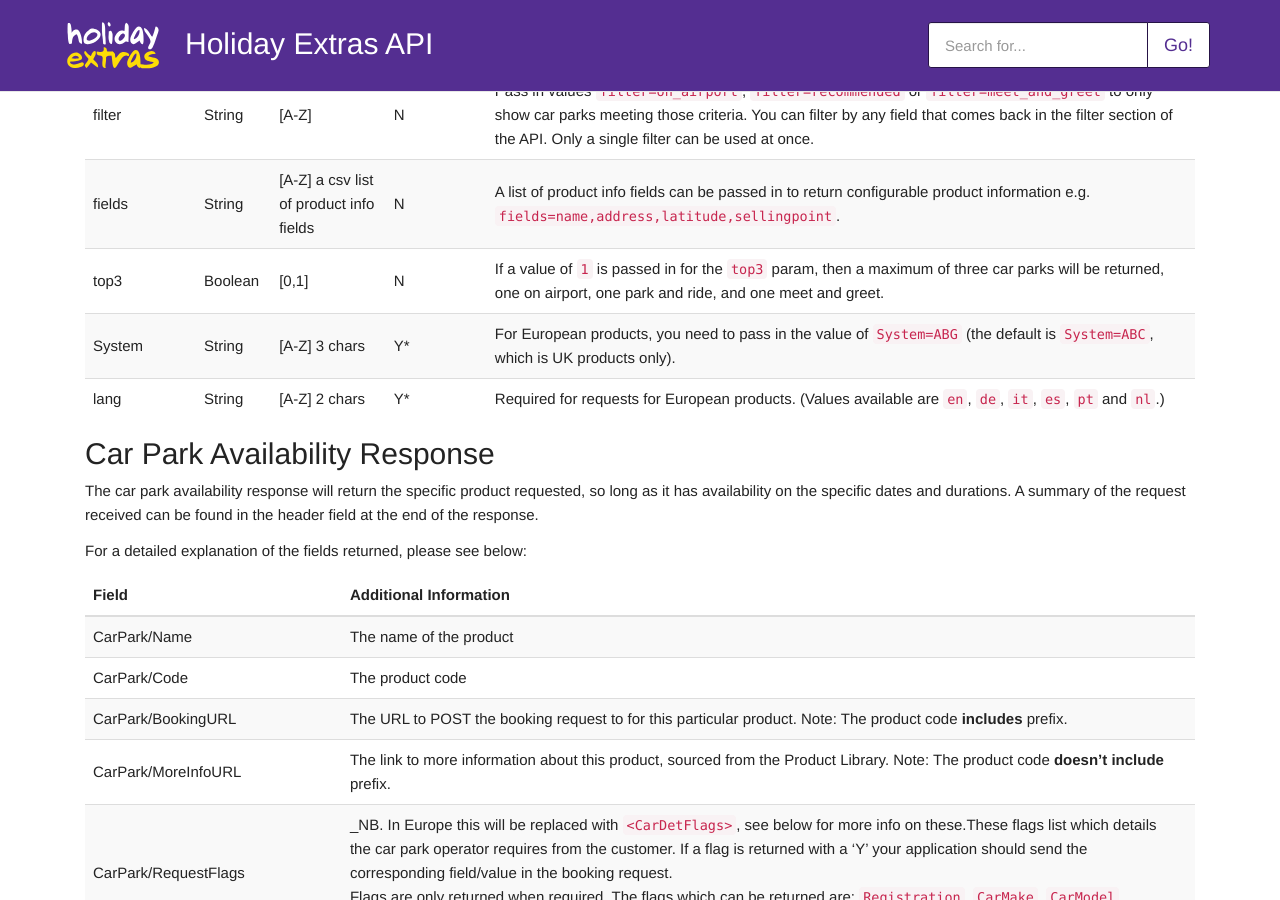
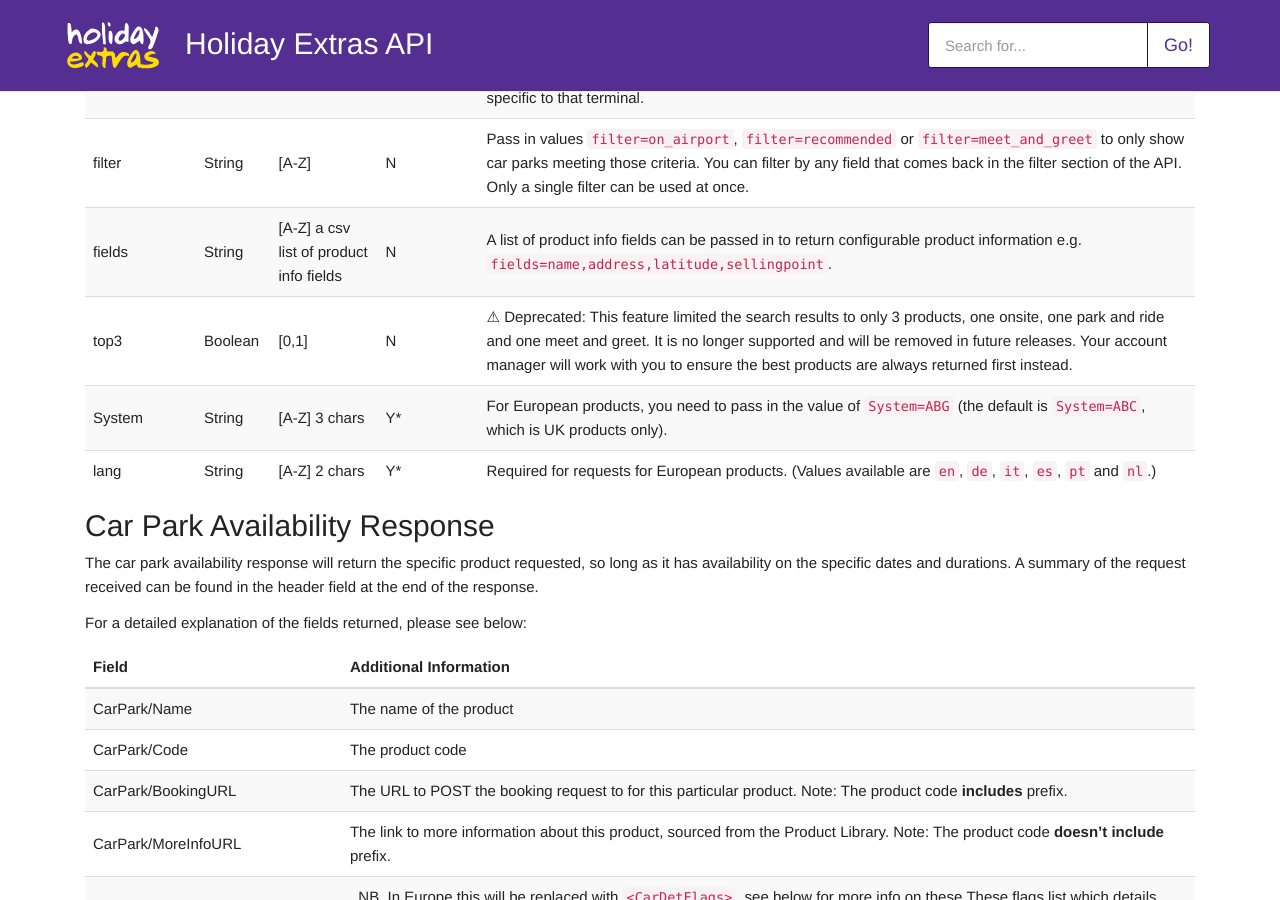
Before and after one commit to holidayextras/partner-api-docs, a Jekyll site: the page built from site/hxapi/parking/av/carpark.md, in a window 1280 px wide and 900 px high, scrolled down 1198 px. Built offline with Jekyll 4.4.1, drawn with Linux system fonts in a browser that asks for light colours; some web fonts are replaced; our own code applies the rules of GitHub Pages for plain Markdown files.

Commit message:
Top3 feature update
Flag the top3 feature as deprecated, and advise partner to contact account manager to ensure best products are returned. The feature wasn't not used or didn't give the expected benefit. HX account managers are happy to manually set an ideal product order in the HX side instead (at time of writing, managed in HX admin).

```diff
--- a/site/hxapi/parking/av/carpark.md
+++ b/site/hxapi/parking/av/carpark.md
@@ -47,7 +47,7 @@
 | OutFlight   | String    | [A-Z0-9] 9 chars                        | N          | This is also known as an 'flight number'. <br>Used to establish which terminal the customer is flying from using our look up tool and return products specific to that terminal. |
 {% include_relative _filter.md -%}
 | fields      | String    | [A-Z] a csv list of product info fields | N          | A list of product info fields can be passed in to return configurable product information e.g. `fields=name,address,latitude,sellingpoint`.                                                                      |
-| top3        | Boolean   | [0,1]                                   | N          | If a value of `1` is passed in for the `top3` param, then a maximum of three car parks will be returned, one on airport, one park and ride, and one meet and greet.                                              |
+| top3        | Boolean   | [0,1]                                   | N          |  ⚠ Deprecated: This feature limited the search results to only 3 products, one onsite, one park and ride and one meet and greet. It is no longer supported and will be removed in future releases. Your account manager will work with you to ensure the best products are always returned first instead.
 | System      | String    | [A-Z] 3 chars                           | Y*         | For European products, you need to pass in the value of `System=ABG` (the default is `System=ABC`, which is UK products only).                                                                                   |
 | lang        | String    | [A-Z] 2 chars                           | Y*         | Required for requests for European products. (Values available are `en`, `de`, `it`, `es`, `pt` and `nl`.)                                                                                                       |
 
```
